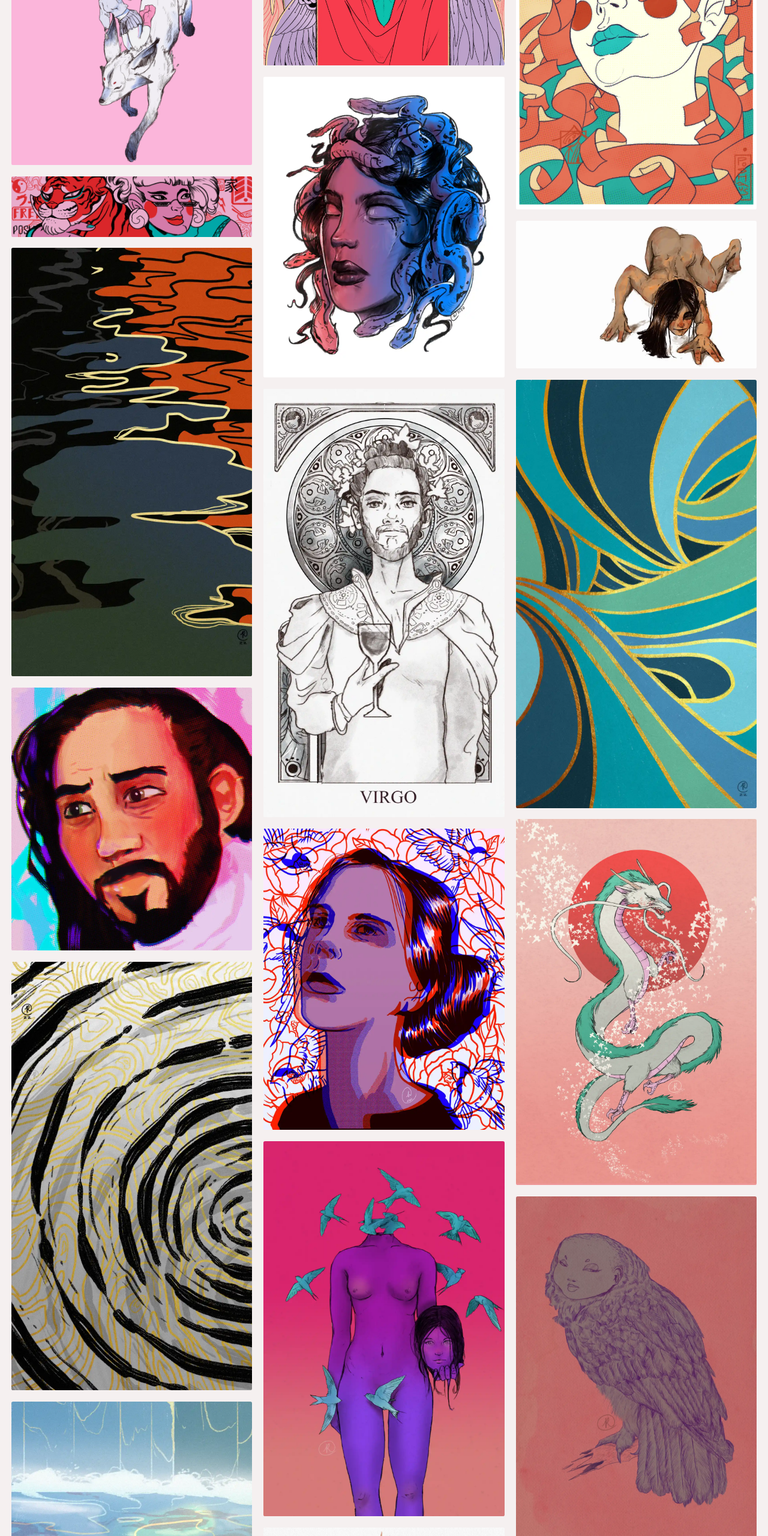
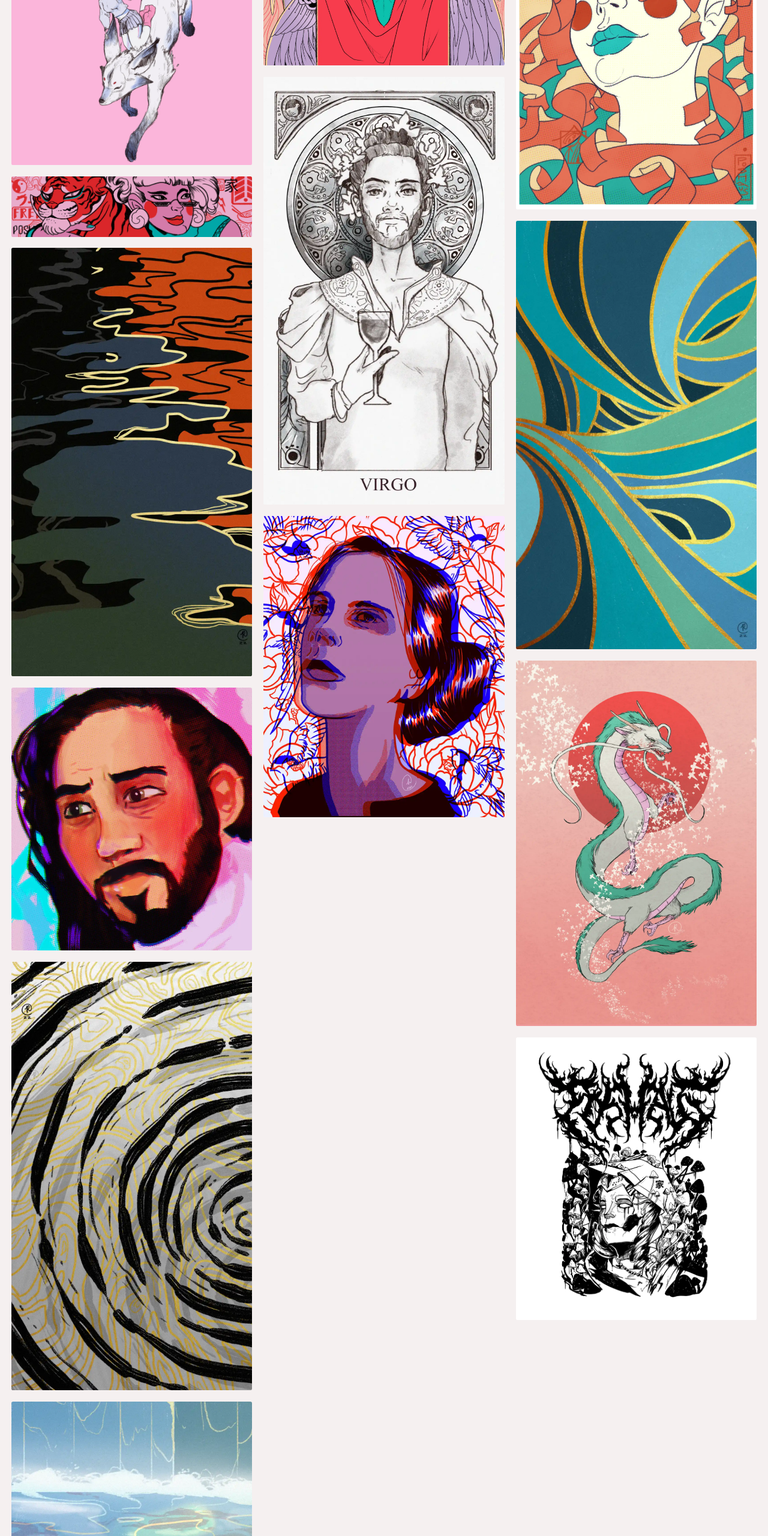
Before and after one commit to AyanoNK/poshaus, an Astro site: page /illustrations in a window 1280 px wide. Shown: the part 1220-3780 px from the top of the page at 60% size. Built offline with nearby package versions, Linux system fonts and the light colour scheme; Astro itself is replaced by a stand-in of ours.

Commit message:
remove illustrations

```diff
--- a/src/pages/illustrations.astro
+++ b/src/pages/illustrations.astro
@@ -17,21 +17,15 @@ const illustrationColumns = [
     "/img/illustrations/new_year_dragon.webp",
     "/img/illustrations/lady_lake_rgb.webp",
     "/img/illustrations/front_chica_chest_tattoo2_3.webp",
-    "/img/illustrations/medusa_colores.webp",
     "/img/illustrations/virgo_the_virrgin.webp",
     "/img/illustrations/woman_3d_instagram_post.webp",
-    "/img/illustrations/nena_cabeza_con_pajaroschitui.webp",
-    "/img/illustrations/ejercicio_mika_pikazo.webp",
-    "/img/illustrations/nena_cyberpunk_estulo_mio1.webp",
   ],
   [
     "/img/illustrations/magik.webp",
     "/img/illustrations/ramen_soup_big.webp",
     "/img/illustrations/paper_hair.webp",
-    "/img/illustrations/predator.webp",
     "/img/illustrations/fondo_agua.webp",
     "/img/illustrations/haku_2.webp",
-    "/img/illustrations/buho_no_face_hipster.webp",
     "/img/illustrations/poshaus_con_chica_black.webp",
   ],
 ];
```
